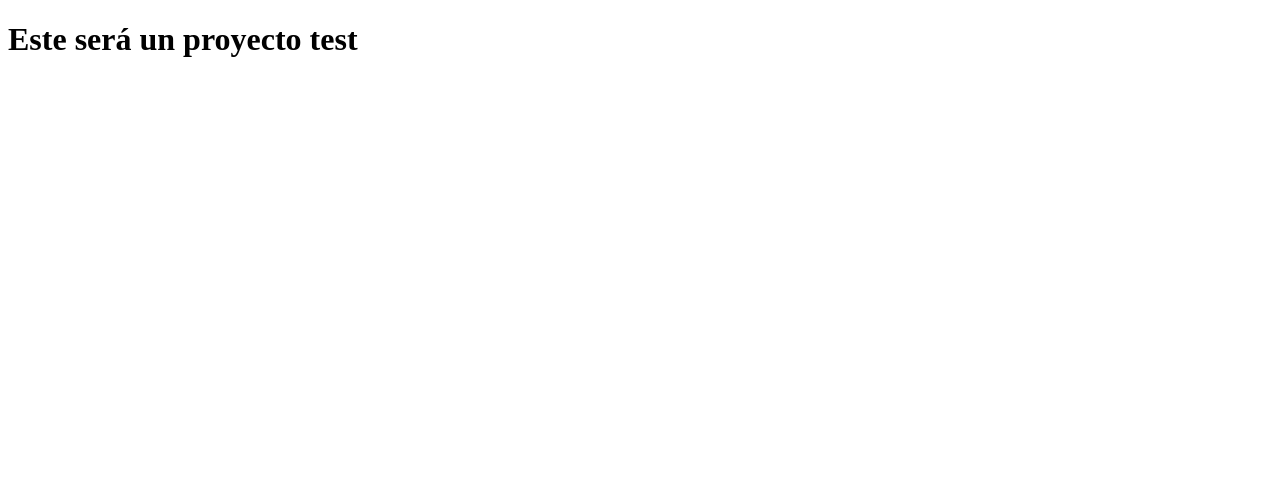
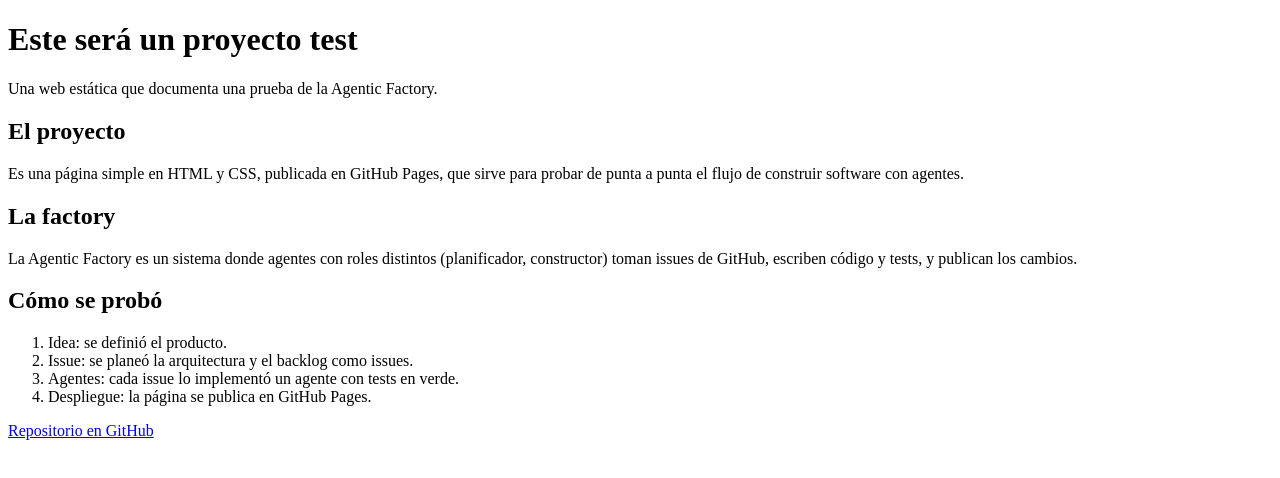
Before and after one commit to MoiBaldenegro/este-sera-un-proyecto-test-estamos, a website: page site/index.html in a window 1280 px wide. Drawn offline with Linux system fonts and the light colour scheme.

Commit message:
Redactar contenido de la página (#4)

```diff
--- a/site/index.html
+++ b/site/index.html
@@ -6,8 +6,31 @@
   <title>Este será un proyecto test</title>
 </head>
 <body>
+  <header>
+    <h1>Este será un proyecto test</h1>
+    <p>Una web estática que documenta una prueba de la Agentic Factory.</p>
+  </header>
   <main>
-    <h1>Este será un proyecto test</h1>
+    <section id="proyecto" aria-labelledby="h-proyecto">
+      <h2 id="h-proyecto">El proyecto</h2>
+      <p>Es una página simple en HTML y CSS, publicada en GitHub Pages, que sirve para probar de punta a punta el flujo de construir software con agentes.</p>
+    </section>
+    <section id="factory" aria-labelledby="h-factory">
+      <h2 id="h-factory">La factory</h2>
+      <p>La Agentic Factory es un sistema donde agentes con roles distintos (planificador, constructor) toman issues de GitHub, escriben código y tests, y publican los cambios.</p>
+    </section>
+    <section id="prueba" aria-labelledby="h-prueba">
+      <h2 id="h-prueba">Cómo se probó</h2>
+      <ol>
+        <li>Idea: se definió el producto.</li>
+        <li>Issue: se planeó la arquitectura y el backlog como issues.</li>
+        <li>Agentes: cada issue lo implementó un agente con tests en verde.</li>
+        <li>Despliegue: la página se publica en GitHub Pages.</li>
+      </ol>
+    </section>
   </main>
+  <footer>
+    <p><a href="https://github.com/MoiBaldenegro/este-sera-un-proyecto-test-estamos">Repositorio en GitHub</a></p>
+  </footer>
 </body>
 </html>
```
Also changed, not shown: tests/site.test.js (+19 -0 lines), .factory/handoff.md.
